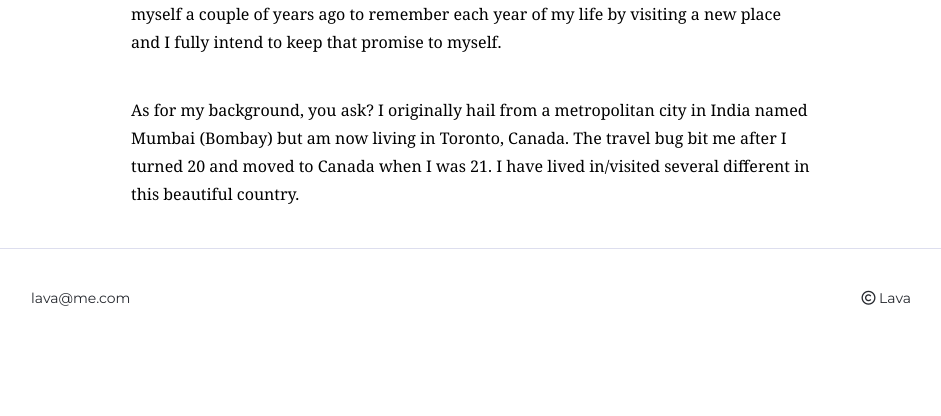
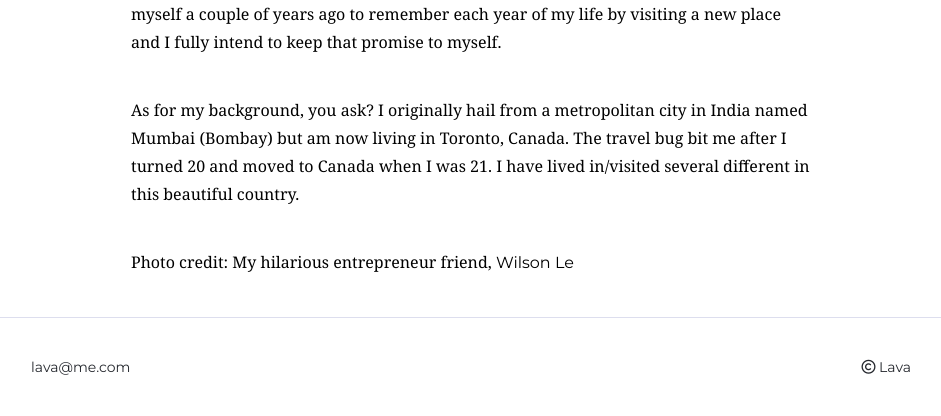
Before and after one commit to lavanyaks/blog, a Django app: page /about in a window 1280 px wide. Shown: the part 1173-1589 px from the top of the page, without its empty margins (169-1110 px from the left). Before the commit the page ends 1479 px from the top, so only its background shows below. Run offline with Django 3.2, Linux system fonts and the light colour scheme; some libraries are stand-ins or nearby versions.

Commit message:
Adding Wilson's site link

```diff
--- a/blog/templates/blog/about.html
+++ b/blog/templates/blog/about.html
@@ -10,5 +10,6 @@
     <p>I have always been interested in stories, quotes, anecdotes which is why reading has been one of my favourite pastimes of all and I have kept a diary of quotes since I was a little kid. Reading can take you to an entirely different world without you even needing to move.</p>
     <p>My friends say that I have a really good (and almost creepy) memory. I intend this blog to be a collection of memories I make along in my travel journey around the world so that someday I can look back at all the cool (and sometimes crazy) things I did. I promised myself a couple of years ago to remember each year of my life by visiting a new place and I fully intend to keep that promise to myself.</p>
     <p>As for my background, you ask? I originally hail from a metropolitan city in India named Mumbai (Bombay) but am now living in Toronto, Canada. The travel bug bit me after I turned 20 and moved to Canada when I was 21. I have lived in/visited several different in this beautiful country.</p>
+    <p>Photo credit: My hilarious entrepreneur friend, <a href="https://www.thatvibedoe.com">Wilson Le</a></p>
 </div>
 {% endblock content %}
```
